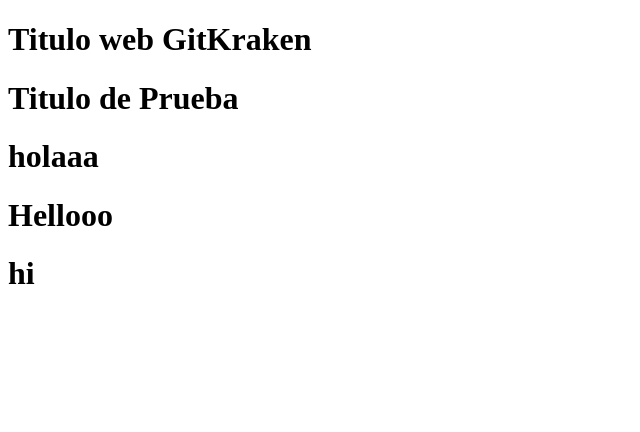
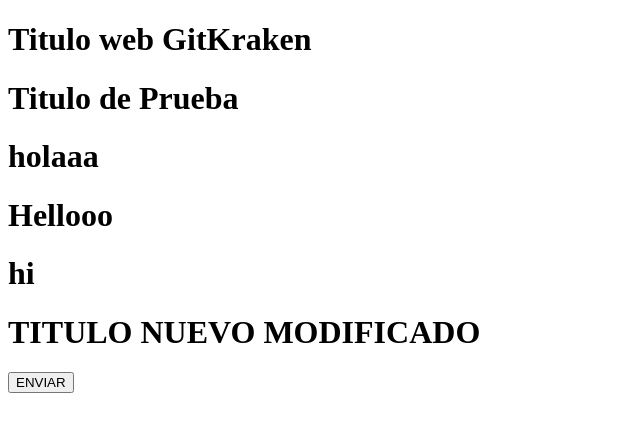
Before and after one commit to Marcos10-py/webgit, a plain HTML site: page index.html in a window 1280 px wide. Shown: the whole page, without its empty margins (0-640 px from the left). Drawn offline with Linux system fonts and the light colour scheme.

Commit message:
SE AGREGO FORMULARIO CON BOTON

```diff
--- a/index.html
+++ b/index.html
@@ -11,5 +11,10 @@
     <h1>holaaa</h1>
     <h1>Hellooo</h1>
     <h1>hi</h1>
+    <h1>TITULO NUEVO MODIFICADO</h1>
+    <!-- <form action="n" method="get" -->
+     <form action="n" method="get">
+        <button type="submit">ENVIAR</button>
+     </form>
 </body>
 </html>
```
